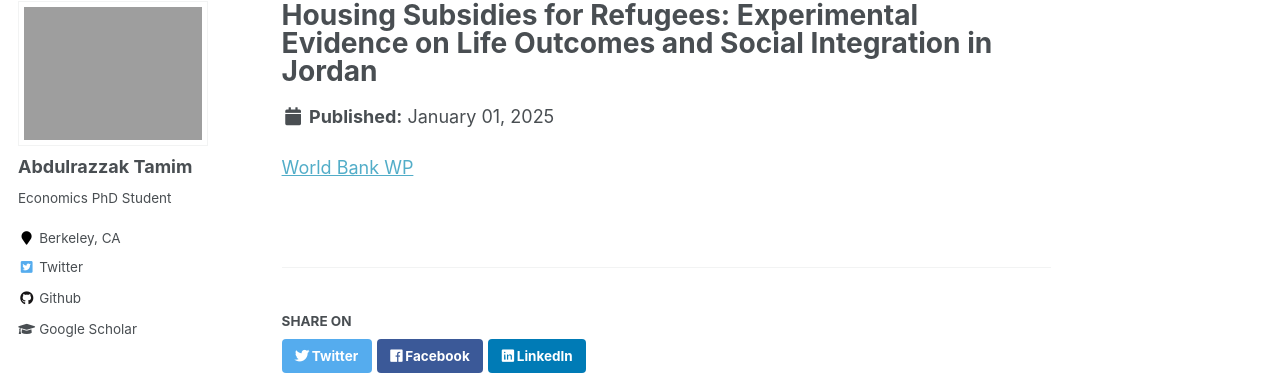
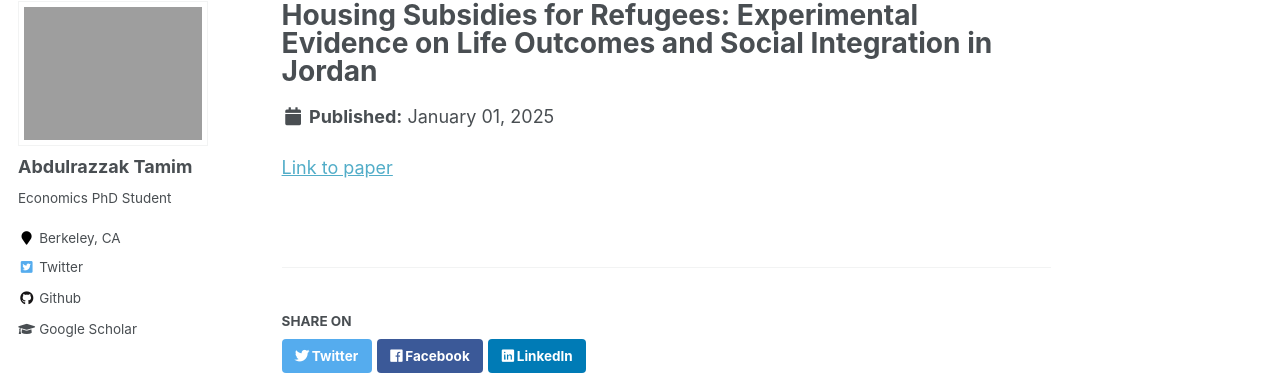
Before and after one commit to AbdulrazzakTamim/abdulrazzaktamim.github.io, a Jekyll site: the page built from _publications/paper3.md, in a window 1280 px wide. Shown: the part 117-492 px from the top of the page. Built offline with Jekyll 4.4.1, drawn with Linux system fonts in a browser that asks for light colours; comment, search, counter and statistics services are not loaded.

Commit message:
Update paper3.md

```diff
--- a/_publications/paper3.md
+++ b/_publications/paper3.md
@@ -1,8 +1,9 @@
 ---
 title: " Housing Subsidies for Refugees: Experimental Evidence on Life Outcomes and Social Integration in Jordan"
 collection: publications
-permalink: /publication/SoilDoc1
+permalink: /publication/Subsidies
+veneu: 'World Bank WP'
 date: 2025-1-1
 co_authors: Sam Leone, [Edward Miguel](http://emiguel.econ.berkeley.edu/), Bailey Palmer, [Sandra Rozo](https://www.sandrarozo.net/), [Emma Smith](https://sites.harvard.edu/emmasmith/), and Sarah Stillman'
 ---
-[World Bank WP]([https://www.journals.uchicago.edu/doi/10.1086/731589](https://documents.worldbank.org/en/publication/documents-reports/documentdetail/099831501212542537/idu1a72809a417fd714c7918d82140a01ed1a392))
+[Link to paper]([https://www.journals.uchicago.edu/doi/10.1086/731589](https://documents.worldbank.org/en/publication/documents-reports/documentdetail/099831501212542537/idu1a72809a417fd714c7918d82140a01ed1a392))
```
